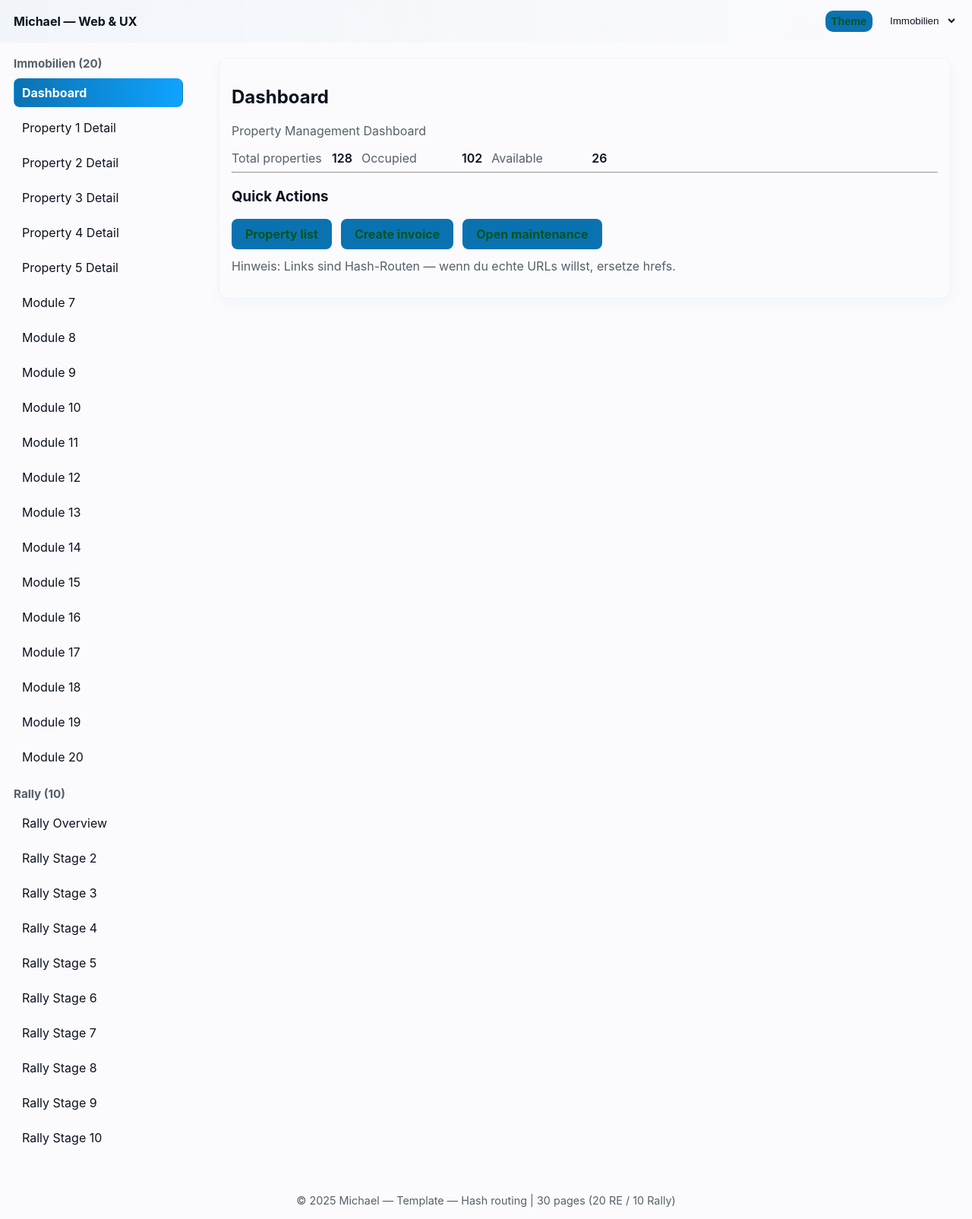
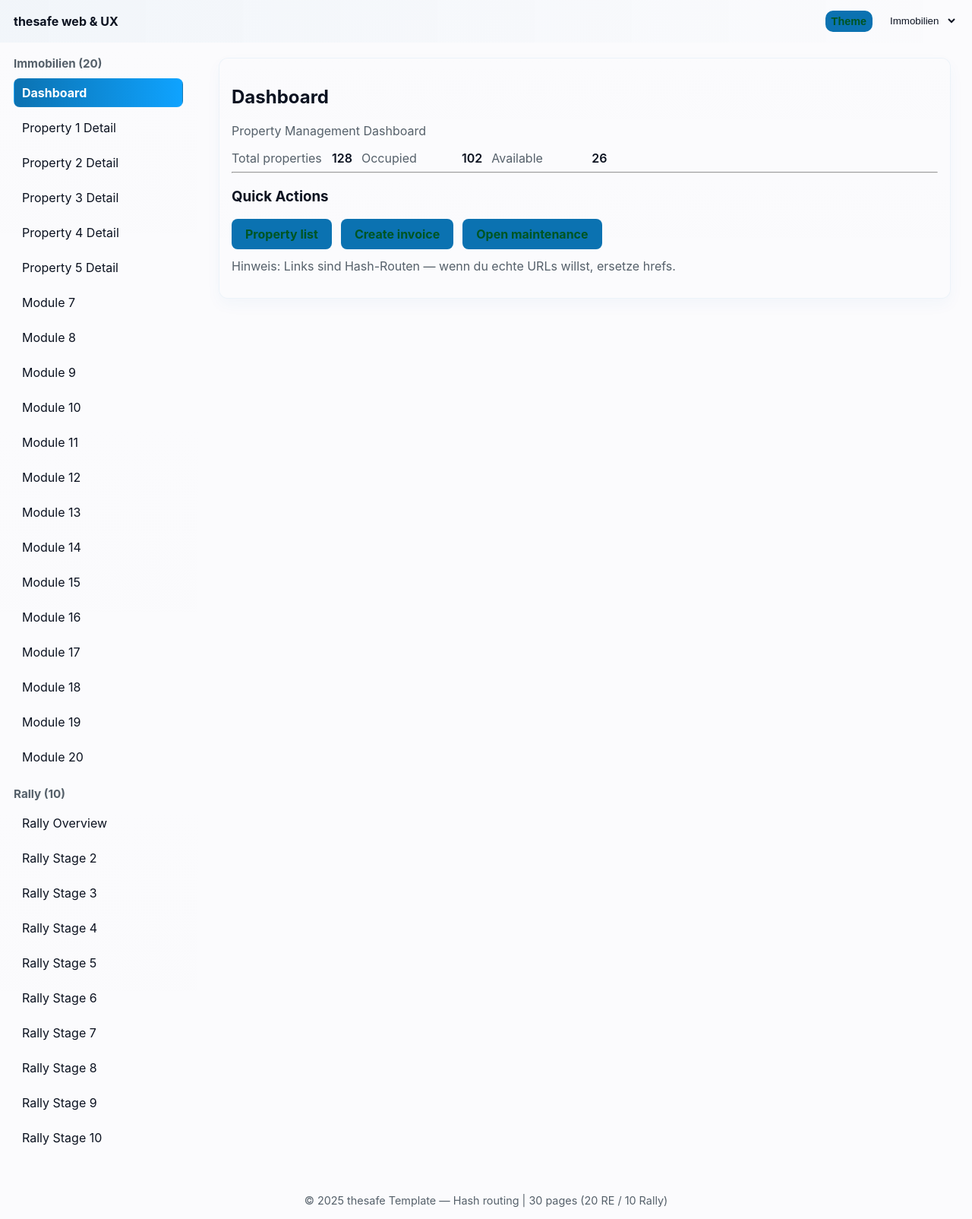
Before and after one commit to Golsfisch/golsfish-github.io-MWGroup, a plain HTML site: page index.html in a window 1280 px wide. Shown: the whole page at 76% size. Drawn offline with Linux system fonts and the light colour scheme.

Commit message:
Update index.html

```diff
--- a/index.html
+++ b/index.html
@@ -9,7 +9,7 @@
 <body>
   <div id="app">
     <header class="topbar">
-      <div class="brand">Michael — Web & UX</div>
+      <div class="brand">thesafe web & UX</div>
       <div class="top-actions">
         <button id="themeToggle" class="btn small">Theme</button>
         <select id="designSelect" class="select small">
@@ -28,7 +28,7 @@
     </div>
 
     <footer class="footer">
-      <span>© 2025 Michael — Template</span>
+      <span>© 2025 thesafe Template</span>
       <span class="muted"> — Hash routing | 30 pages (20 RE / 10 Rally)</span>
     </footer>
   </div>
```
